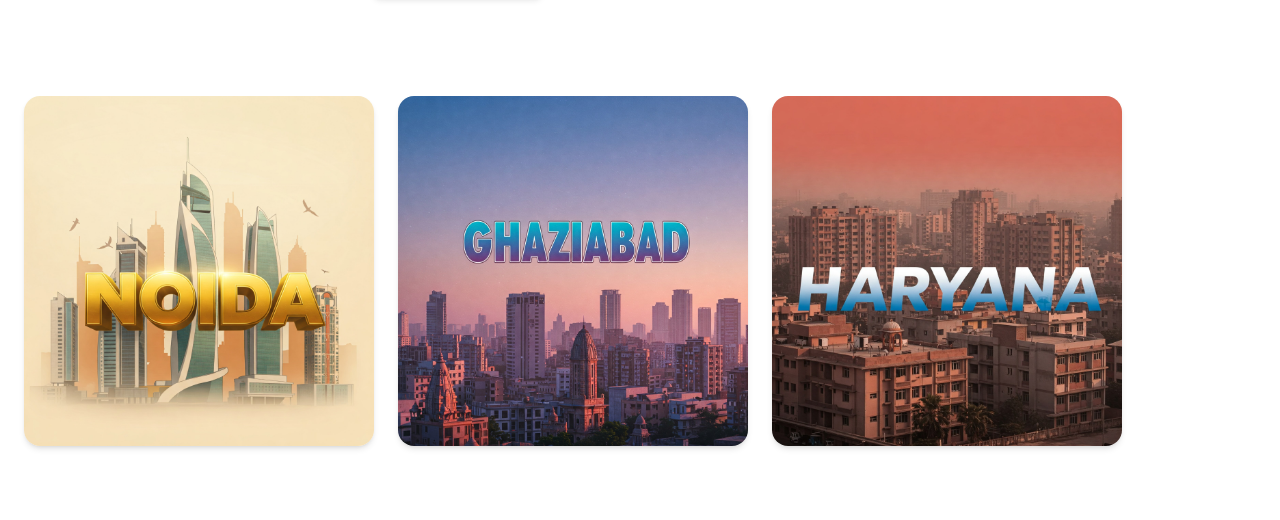
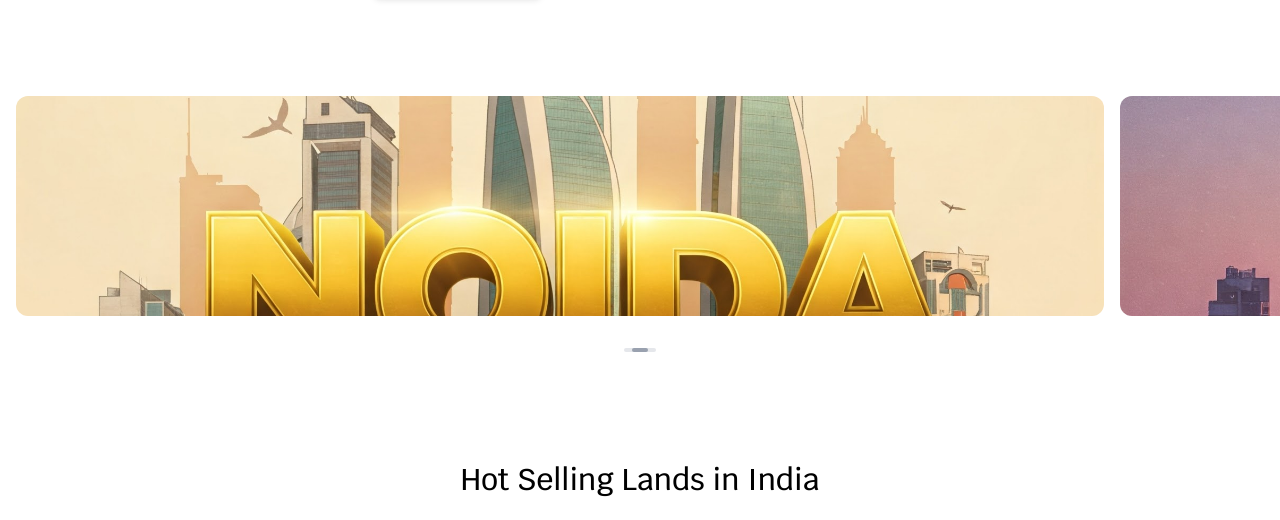
Before and after one commit to rajeev-the/Final_real_Estate, a React (Vite) app: page / in a window 1280 px wide. Shown: the part 910-1430 px from the top of the page. Built offline with nearby package versions, Linux system fonts and the light colour scheme; no server answers.

Commit message:
update neww  Frontend

```diff
--- a/src/Pages/Home.jsx
+++ b/src/Pages/Home.jsx
@@ -90,31 +90,33 @@
               {/* Image Cards - Wider desktop version */}
 
 
-              <div className="relative w-full">
+              <div className="w-full">
   {/* Carousel Container */}
-  <div className='flex snap-x snap-mandatory overflow-x-auto scrollbar-hide gap-4 md:gap-6 w-full pb-6 px-4 sm:px-6'>
+  <div className='flex snap-x snap-mandatory overflow-x-auto scrollbar-hide gap-4 w-full pb-6 px-4'>
     {[ND, GZ, HR].map((img, index) => (
       <div
         key={index}
-        className='snap-center min-w-[85vw] xs:min-w-[70vw] sm:min-w-[50vw] md:min-w-[40vw] lg:min-w-[30vw] xl:min-w-[25vw] h-[180px] xs:h-[220px] sm:h-[280px] md:h-[350px] rounded-xl md:rounded-2xl flex-shrink-0 transition-all duration-300 hover:scale-[1.02] shadow-md hover:shadow-lg overflow-hidden'
+        className='snap-center min-w-[85vw] h-[220px] rounded-xl flex-shrink-0 transition-transform duration-300 hover:scale-[1.015] overflow-hidden'
       >
         <img
-          className='h-full w-full object-cover hover:scale-105 transition-transform duration-500'
+          className='h-full w-full object-cover'
           src={img}
-          alt={`Featured Property ${index + 1}`}
+          alt=""
           loading="lazy"
         />
-        {/* Optional overlay with text */}
-
       </div>
     ))}
   </div>
 
-  {/* Scroll hint for mobile */}
-  <div className="md:hidden flex justify-center mt-2">
-    <div className="w-8 h-1.5 bg-gray-300 rounded-full"></div>
+  {/* Scroll indicator for iPhone */}
+  <div className="flex justify-center mt-2">
+    <div className="w-8 h-1 bg-gray-200 rounded-full">
+      <div className="w-4 h-1 bg-gray-400 rounded-full mx-auto"></div>
+    </div>
   </div>
 </div>
+  {/* Carousel Container */}
+
 
 
 
```
